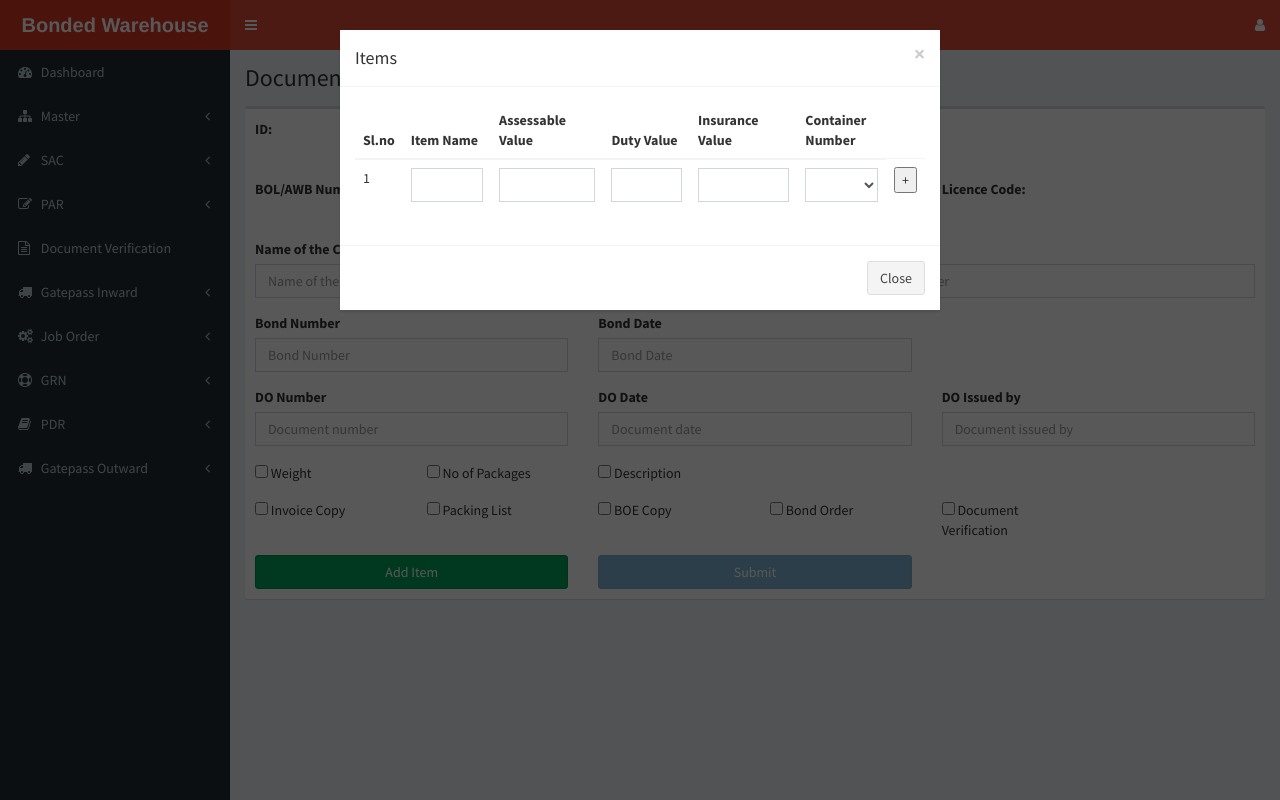
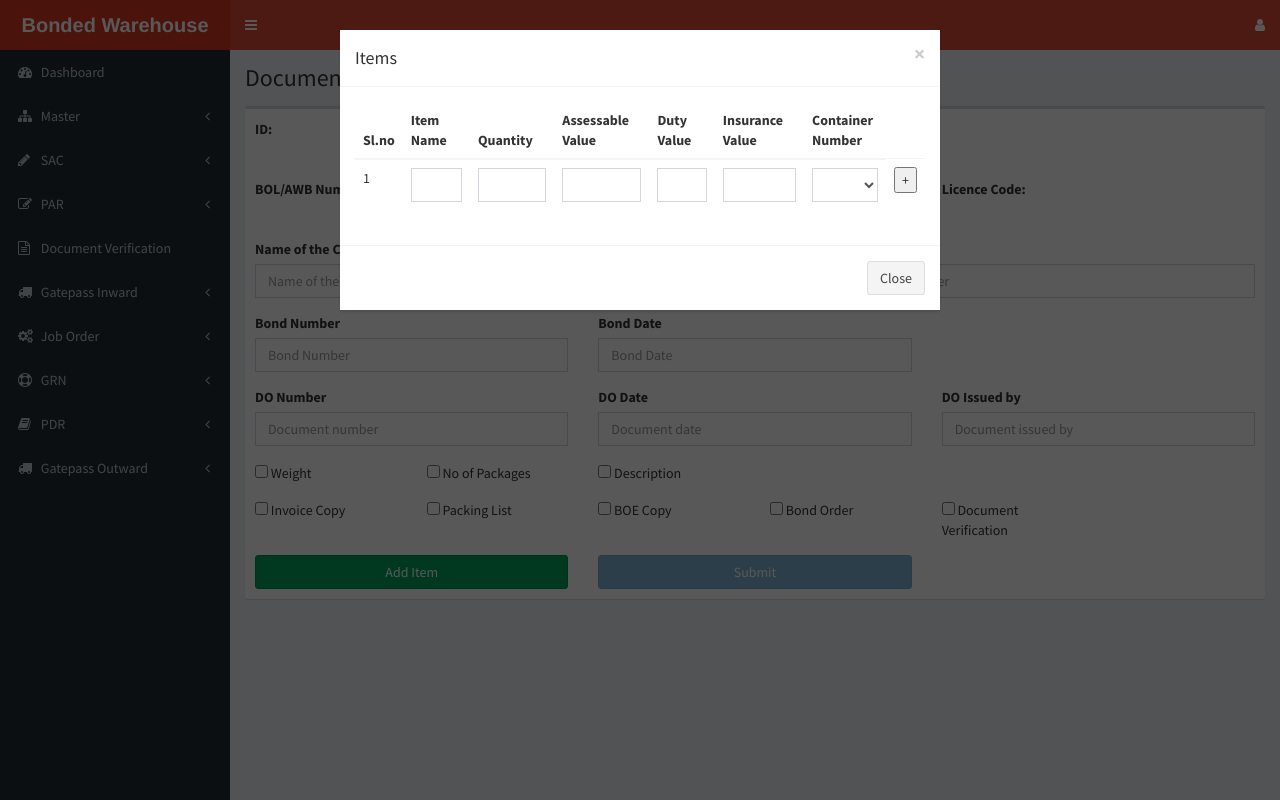
Before and after one commit to Ramu93/bw, a PHP site: page /bonded_warehouse/dv/document-verification.php?id=1 in a window 1280 px wide, after a click on "Add Item". Run offline with PHP 8.4, Linux system fonts and the light colour scheme; data comes from the database, SQL or seed files in the repository; data that the repository does not hold is empty; some libraries are stand-ins or nearby versions.

Commit message:
Merge branch 'PDR-CREATE'

```diff
--- a/dv/document-verification-services.php
+++ b/dv/document-verification-services.php
@@ -54,6 +54,7 @@
 		$dutyValues = $_POST['duty_value'];
 		$insuranceValues = $_POST['insurance_value'];
 		$containerNumbers = $_POST['container_number'];
+		$itemQuantities = $_POST['item_qty'];
 
 		for($i = 0; $i < count($itemNames); $i++){
 			$tempItemName = mysqli_real_escape_string($dbc, trim($itemNames[$i]));
@@ -61,7 +62,9 @@
 			$tempDutyValue = mysqli_real_escape_string($dbc, trim($dutyValues[$i]));
 			$tempInsuranceValue = mysqli_real_escape_string($dbc, trim($insuranceValues[$i]));
 			$containerNumber = mysqli_real_escape_string($dbc, trim($containerNumbers[$i]));
-			$query = "INSERT INTO dv_items (sac_par_table, sac_par_id, item_name, assessable_value, duty_value, insurance_value, container_number) VALUES ('$sacParTable', '$sacParId', '$tempItemName', '$tempAssessableValue', '$tempDutyValue', '$tempInsuranceValue', '$containerNumber')";
+			$itemQuantity = mysqli_real_escape_string($dbc, trim($itemQuantities[$i]));
+
+			$query = "INSERT INTO dv_items (sac_par_table, sac_par_id, item_name, assessable_value, duty_value, insurance_value, container_number, item_qty) VALUES ('$sacParTable', '$sacParId', '$tempItemName', '$tempAssessableValue', '$tempDutyValue', '$tempInsuranceValue', '$containerNumber', '$itemQuantity')";
 			//file_put_contents("formlog.log", print_r(json_encode($query), true ));
 			mysqli_query($dbc,$query);
 		}
--- a/dv/document-verification.php
+++ b/dv/document-verification.php
@@ -25,7 +25,7 @@
 ?>
 
 <style type="text/css">
-  .modal-dialog{
+  .modal{
     width: 80%; /* respsonsive width */
     margin-left:-40%; /* width/2) */
   }
@@ -210,6 +210,7 @@
                       <tr>
                         <th>Sl.no</th>
                         <th>Item Name</th>
+                        <th>Quantity</th>
                         <th>Assessable Value</th>
                         <th>Duty Value</th>
                         <th>Insurance Value</th>
@@ -221,6 +222,8 @@
                           <td><span class="td_sno">1</span></td>
 
                           <td><input type="text" name="item_name[]" placeholder="" class="form-control" value=""></td>
+
+                          <td><input type="text" name="item_qty[]" placeholder="" class="form-control" value=""></td>
 
                           <td><input type="text" name="assessabe_value[]" placeholder="" class="form-control" value=""></td>
 
--- a/dv/js/document-verification.js
+++ b/dv/js/document-verification.js
@@ -3,6 +3,7 @@ var g_snocount=2;
 var g_itemslist = new Array;
 var additem_template = '<tr id="[trid]"><td><span class="td_sno">[sno]</span></td>\
 							<td><input type="text" name="item_name[]" placeholder="" class="form-control" value=""></td>\
+							<td><input type="text" name="item_qty[]" placeholder="" class="form-control" value=""></td>\
 							<td><input type="text" name="assessabe_value[]" placeholder="" class="form-control" value=""></td>\
 							<td><input type="text" name="duty_value[]" placeholder="" class="form-control" value=""></td>\
 							<td><input type="text" name="insurance_value[]" placeholder="" class="form-control" value=""></td>\
@@ -137,6 +138,7 @@ function displayContainerNumbersInItemModal(containers){
 	//change add_item template for adding select input for container numbers
 	additem_template = '<tr id="[trid]"><td><span class="td_sno">[sno]</span></td>\
 							<td><input type="text" name="item_name[]" placeholder="" class="form-control" value=""></td>\
+							<td><input type="text" name="item_qty[]" placeholder="" class="form-control" value=""></td>\
 							<td><input type="text" name="assessabe_value[]" placeholder="" class="form-control" value=""></td>\
 							<td><input type="text" name="duty_value[]" placeholder="" class="form-control" value=""></td>\
 							<td><input type="text" name="insurance_value[]" placeholder="" class="form-control" value=""></td>\
```
Also changed, not shown: 1 other file.
